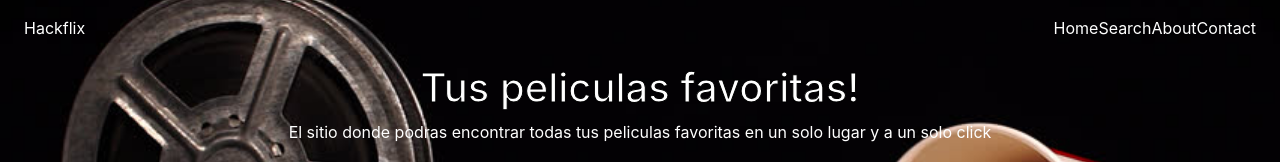
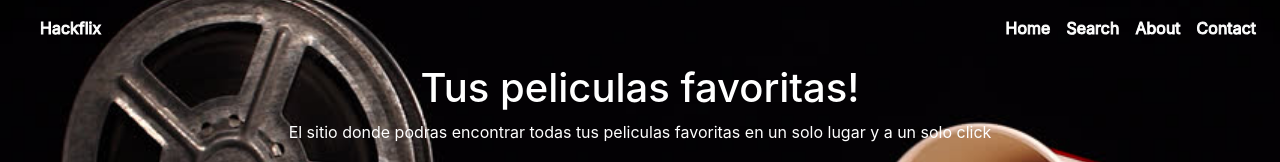
Before and after one commit to Nacho1593/Hackflix, a React (Create React App) app: page / in a window 1280 px wide. Shown: the top 162 px of the page. Built offline with nearby package versions, Linux system fonts and the light colour scheme; no server answers.

Commit message:
Update Header.css

```diff
--- a/src/components/Header.css
+++ b/src/components/Header.css
@@ -9,9 +9,10 @@
   object-fit: none;
 }
 
-.header h1 {
+.header a {
   color: black;
   -webkit-text-fill-color: white; /* Will override color (regardless of order) */
   -webkit-text-stroke-width: 1px;
-  -webkit-text-stroke-color: black;
+  /* -webkit-text-stroke-color: black; */
+  padding-left: 1rem;
 }
```
